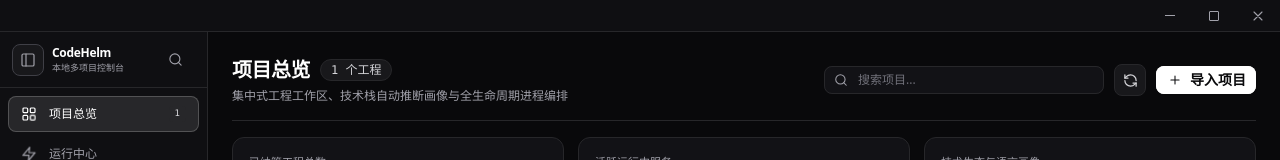
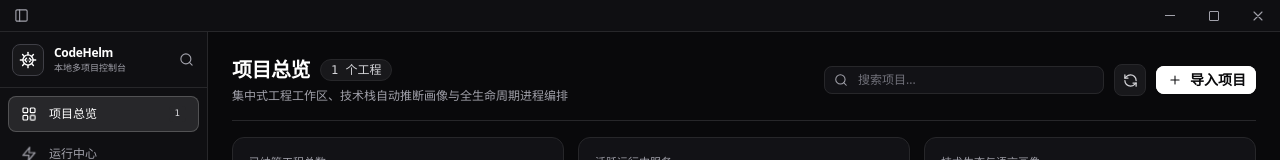
Before and after one commit to blancmx/CodeHelm, a Vue app in the folder apps/desktop/: page /#/ in a window 1280 px wide. Shown: the top 160 px of the page. Built offline with nearby package versions, Linux system fonts and the light colour scheme.

Commit message:
feat: move sidebar collapse toggle to top-left of window titlebar and restore CodeHelm logo in sidebar header

```diff
--- a/apps/desktop/src/renderer/components/WindowHeaderBar.vue
+++ b/apps/desktop/src/renderer/components/WindowHeaderBar.vue
@@ -4,6 +4,22 @@
     :class="themeStore.isDark ? 'bg-[#0f0f12] border-b border-[#27272a] text-zinc-400' : 'bg-[#f4f4f5] border-b border-[#e4e4e7] text-zinc-600'"
     @dblclick="handleToggleMaximize"
   >
+    <!-- Left: Sidebar Collapse/Expand Toggle Button on Top-Left -->
+    <div class="flex items-center h-full no-drag pl-2">
+      <button
+        type="button"
+        :title="sidebarStore.isCollapsed ? '展开侧边栏' : '折叠侧边栏'"
+        class="h-6.5 w-6.5 rounded-md flex items-center justify-center transition-all duration-150 cursor-pointer"
+        :class="themeStore.isDark
+          ? 'text-zinc-400 hover:text-white hover:bg-white/10'
+          : 'text-zinc-600 hover:text-zinc-950 hover:bg-zinc-200'"
+        @click.stop="sidebarStore.toggleCollapse"
+      >
+        <IconPanelLeftOpen v-if="sidebarStore.isCollapsed" :size="15" />
+        <IconPanelLeftClose v-else :size="15" />
+      </button>
+    </div>
+
     <!-- Full Draggable Titlebar Spacer -->
     <div class="flex-1 h-full min-w-0" />
 
@@ -84,8 +100,11 @@
 <script setup lang="ts">
 import { ref, onMounted, onUnmounted } from 'vue';
 import { useThemeStore } from '../stores/themeStore.js';
+import { useSidebarStore } from '../stores/sidebarStore.js';
+import { IconPanelLeftOpen, IconPanelLeftClose } from './icons/index.js';
 
 const themeStore = useThemeStore();
+const sidebarStore = useSidebarStore();
 const isMaximized = ref(false);
 let unsubscribeMaximize: (() => void) | null = null;
 
--- a/apps/desktop/src/renderer/layouts/MainLayout.vue
+++ b/apps/desktop/src/renderer/layouts/MainLayout.vue
@@ -7,42 +7,43 @@
     <aside
       class="h-full border-r flex flex-col justify-between select-none flex-shrink-0 z-10 overflow-hidden sidebar-transition"
       :class="[
-        isCollapsed ? 'w-[56px]' : 'w-[208px]',
+        sidebarStore.isCollapsed ? 'w-[56px]' : 'w-[208px]',
         themeStore.isDark ? 'bg-[#0f0f12] border-[#27272a]' : 'bg-[#f4f4f5] border-[#e4e4e7]',
-        isCollapsed ? 'cursor-pointer' : ''
+        sidebarStore.isCollapsed ? 'cursor-pointer' : ''
       ]"
       @click="handleSidebarBlankClick"
     >
       <!-- Top Brand & Navigation -->
       <div class="overflow-hidden">
-        <!-- Brand Header (Left: Collapse Toggle, Right: Quick Search) -->
+        <!-- Brand Header (Left: Logo, Right: Quick Search) -->
         <div
           class="h-14 px-2 flex items-center border-b transition-colors duration-200 overflow-hidden flex-shrink-0"
           :class="themeStore.isDark ? 'border-[#27272a]' : 'border-[#e4e4e7]'"
         >
-          <!-- Left: Collapse / Expand Toggle Button -->
+          <!-- Left: Brand Logo & Title Container -->
+          <div
+            class="flex items-center min-w-0 flex-1 overflow-hidden"
+            :class="sidebarStore.isCollapsed ? 'cursor-pointer' : ''"
+            :title="sidebarStore.isCollapsed ? '点击展开侧边栏' : ''"
+            @click.stop="sidebarStore.isCollapsed ? sidebarStore.expandSidebar() : null"
+          >
+            <!-- Logo Icon: Fixed 40px container, icon centered at exactly 28px -->
             <div class="w-10 h-10 flex items-center justify-center flex-shrink-0">
-            <button
-              type="button"
-              class="w-8 h-8 rounded-lg border flex items-center justify-center shadow-xs flex-shrink-0 transition-all duration-200 cursor-pointer"
+              <div
+                class="w-8 h-8 rounded-lg border flex items-center justify-center shadow-xs flex-shrink-0 transition-colors"
                 :class="[
-                themeStore.isDark
-                  ? 'bg-[#18181b] border-[#3f3f46] text-zinc-400 hover:text-white hover:border-zinc-400 hover:bg-[#27272a]'
-                  : 'bg-white border-zinc-300 text-zinc-600 hover:text-zinc-950 hover:border-zinc-400 hover:bg-zinc-100'
+                  themeStore.isDark ? 'bg-[#18181b] border-[#3f3f46] text-white' : 'bg-white border-zinc-300 text-zinc-950',
+                  sidebarStore.isCollapsed ? 'hover:border-zinc-400' : ''
                 ]"
-              :title="isCollapsed ? '展开侧边栏' : '折叠侧边栏'"
-              @click.stop="toggleCollapse"
               >
-              <IconPanelLeftOpen v-if="isCollapsed" :size="16" />
-              <IconPanelLeftClose v-else :size="16" />
-            </button>
+                <IconCodeHelmLogo :size="18" stroke-width="1.9" />
+              </div>
             </div>
 
-          <!-- Brand Text: Smooth fade & slide without affecting toggle -->
+            <!-- Brand Text: Smooth fade & slide without affecting logo -->
             <div
-            class="min-w-0 overflow-hidden whitespace-nowrap transition-all duration-300 ease-in-out flex-1 pl-1 cursor-pointer"
-            :class="isCollapsed ? 'max-w-0 opacity-0 pointer-events-none p-0 m-0' : 'max-w-[110px] opacity-100 translate-x-0'"
-            @click.stop="toggleCollapse"
+              class="min-w-0 overflow-hidden whitespace-nowrap transition-all duration-300 ease-in-out"
+              :class="sidebarStore.isCollapsed ? 'max-w-0 opacity-0 pointer-events-none p-0 m-0' : 'max-w-[110px] opacity-100 pl-1.5 translate-x-0'"
             >
               <h1 class="font-bold text-xs tracking-tight truncate" :class="themeStore.isDark ? 'text-white' : 'text-zinc-950'">
                 CodeHelm
@@ -51,13 +52,14 @@
                 本地多项目控制台
               </p>
             </div>
+          </div>
 
           <!-- Right: Quick Search Button -->
           <button
             type="button"
             class="h-6.5 rounded-md flex items-center justify-center transition-all duration-300 ease-in-out cursor-pointer flex-shrink-0"
             :class="[
-              isCollapsed ? 'w-0 max-w-0 opacity-0 pointer-events-none p-0 m-0 border-0 overflow-hidden' : 'w-6.5 opacity-100 ml-1',
+              sidebarStore.isCollapsed ? 'w-0 max-w-0 opacity-0 pointer-events-none p-0 m-0 border-0 overflow-hidden' : 'w-6.5 opacity-100 ml-1',
               themeStore.isDark
                 ? 'hover:bg-[#18181b] text-zinc-400 hover:text-white border border-transparent hover:border-[#27272a] hover:scale-105 active:scale-95'
                 : 'hover:bg-zinc-200/70 text-zinc-500 hover:text-zinc-900 border border-transparent hover:border-zinc-300 hover:scale-105 active:scale-95'
@@ -76,12 +78,12 @@
             to="/"
             class="h-9 w-full rounded-lg flex items-center transition-all duration-150 group relative"
             :class="[
-              isCollapsed ? 'overflow-visible' : 'overflow-hidden',
+              sidebarStore.isCollapsed ? 'overflow-visible' : 'overflow-hidden',
               $route.name === 'overview'
                 ? (themeStore.isDark ? 'bg-white/10 text-white border border-white/20 shadow-xs font-semibold' : 'bg-black text-white border border-black font-semibold shadow-xs')
                 : (themeStore.isDark ? 'text-zinc-400 hover:bg-[#18181b] hover:text-zinc-100 border border-transparent' : 'text-zinc-600 hover:bg-zinc-200/70 hover:text-zinc-950 border border-transparent')
             ]"
-            :title="isCollapsed ? `项目总览 (${projectStore.projects.length})` : ''"
+            :title="sidebarStore.isCollapsed ? `项目总览 (${projectStore.projects.length})` : ''"
             @mouseenter="isOverviewHovered = true"
             @mouseleave="isOverviewHovered = false"
           >
@@ -97,7 +99,7 @@
             <!-- Expanded Mode Text & Badge (Smooth clipping to the right of fixed icon) -->
             <div
               class="flex items-center justify-between min-w-0 flex-1 overflow-hidden transition-all duration-300 ease-in-out whitespace-nowrap pr-2"
-              :class="isCollapsed ? 'max-w-0 opacity-0 -translate-x-2 pointer-events-none' : 'max-w-[145px] opacity-100 translate-x-0'"
+              :class="sidebarStore.isCollapsed ? 'max-w-0 opacity-0 -translate-x-2 pointer-events-none' : 'max-w-[145px] opacity-100 translate-x-0'"
             >
               <span class="truncate text-xs font-medium transition-transform duration-200 group-hover:translate-x-0.5">项目总览</span>
               <span
@@ -114,7 +116,7 @@
               v-if="projectStore.projects.length"
               class="absolute -top-1 -right-1 min-w-[16px] h-[16px] px-1 rounded-full text-[9px] font-mono font-bold flex items-center justify-center border shadow-xs transition-all duration-200 z-20 select-none leading-none"
               :class="[
-                isCollapsed ? 'opacity-100 scale-100' : 'opacity-0 scale-50 pointer-events-none',
+                sidebarStore.isCollapsed ? 'opacity-100 scale-100' : 'opacity-0 scale-50 pointer-events-none',
                 themeStore.isDark ? 'bg-[#27272a] text-white border-[#3f3f46]' : 'bg-zinc-200 text-zinc-900 border-zinc-300'
               ]"
             >
@@ -127,12 +129,12 @@
             to="/runner"
             class="h-9 w-full rounded-lg flex items-center transition-all duration-150 group relative"
             :class="[
-              isCollapsed ? 'overflow-visible' : 'overflow-hidden',
+              sidebarStore.isCollapsed ? 'overflow-visible' : 'overflow-hidden',
               $route.name === 'runner'
                 ? (themeStore.isDark ? 'bg-white/10 text-white border border-white/20 shadow-xs font-semibold' : 'bg-black text-white border border-black font-semibold shadow-xs')
                 : (themeStore.isDark ? 'text-zinc-400 hover:bg-[#18181b] hover:text-zinc-100 border border-transparent' : 'text-zinc-600 hover:bg-zinc-200/70 hover:text-zinc-950 border border-transparent')
             ]"
-            :title="isCollapsed ? `运行中心 (${runnerStore.runningCount > 0 ? runnerStore.runningCount + ' 个活跃进程' : '空闲'})` : ''"
+            :title="sidebarStore.isCollapsed ? `运行中心 (${runnerStore.runningCount > 0 ? runnerStore.runningCount + ' 个活跃进程' : '空闲'})` : ''"
             @mouseenter="isRunnerHovered = true"
             @mouseleave="isRunnerHovered = false"
           >
@@ -149,7 +151,7 @@
             <!-- Expanded Mode Text & Active Badge -->
             <div
               class="flex items-center justify-between min-w-0 flex-1 overflow-hidden transition-all duration-300 ease-in-out whitespace-nowrap pr-2"
-              :class="isCollapsed ? 'max-w-0 opacity-0 -translate-x-2 pointer-events-none' : 'max-w-[145px] opacity-100 translate-x-0'"
+              :class="sidebarStore.isCollapsed ? 'max-w-0 opacity-0 -translate-x-2 pointer-events-none' : 'max-w-[145px] opacity-100 translate-x-0'"
             >
               <span class="truncate text-xs font-medium transition-transform duration-200 group-hover:translate-x-0.5">运行中心</span>
               <div
@@ -167,7 +169,7 @@
               v-if="runnerStore.runningCount > 0"
               class="absolute -top-1 -right-1 min-w-[16px] h-[16px] px-1 rounded-full text-[9px] font-mono font-bold flex items-center justify-center border shadow-xs transition-all duration-200 z-20 select-none leading-none"
               :class="[
-                isCollapsed ? 'opacity-100 scale-100' : 'opacity-0 scale-50 pointer-events-none',
+                sidebarStore.isCollapsed ? 'opacity-100 scale-100' : 'opacity-0 scale-50 pointer-events-none',
                 themeStore.isDark ? 'bg-white text-black border-zinc-200' : 'bg-black text-white border-zinc-800'
               ]"
             >
@@ -191,7 +193,7 @@
               ? (themeStore.isDark ? 'bg-white/10 text-white border border-white/20 shadow-xs font-semibold' : 'bg-black text-white border border-black font-semibold shadow-xs')
               : (themeStore.isDark ? 'text-zinc-400 hover:bg-[#18181b] hover:text-zinc-100 border border-transparent' : 'text-zinc-600 hover:bg-zinc-200/70 hover:text-zinc-950 border border-transparent')
           ]"
-          :title="isCollapsed ? '系统设置' : ''"
+          :title="sidebarStore.isCollapsed ? '系统设置' : ''"
         >
           <!-- Fixed Icon Box -->
           <div class="w-10 h-9 flex items-center justify-center flex-shrink-0 relative">
@@ -204,7 +206,7 @@
 
           <div
             class="flex items-center justify-between min-w-0 flex-1 overflow-hidden transition-all duration-300 ease-in-out whitespace-nowrap pr-2"
-            :class="isCollapsed ? 'max-w-0 opacity-0 -translate-x-2 pointer-events-none' : 'max-w-[145px] opacity-100 translate-x-0'"
+            :class="sidebarStore.isCollapsed ? 'max-w-0 opacity-0 -translate-x-2 pointer-events-none' : 'max-w-[145px] opacity-100 translate-x-0'"
           >
             <span class="truncate text-xs font-medium transition-transform duration-200 group-hover:translate-x-0.5">系统设置</span>
           </div>
@@ -237,13 +239,13 @@ import { useRouter, useRoute } from 'vue-router';
 import { useProjectStore } from '../stores/projectStore.js';
 import { useRunnerStore } from '../stores/runnerStore.js';
 import { useThemeStore } from '../stores/themeStore.js';
+import { useSidebarStore } from '../stores/sidebarStore.js';
 import ImportProjectModal from '../components/ImportProjectModal.vue';
 import {
   IconProjectGrid,
   IconRunnerZap,
   IconSettings,
-  IconPanelLeftClose,
-  IconPanelLeftOpen,
+  IconCodeHelmLogo,
   IconSearch,
 } from '../components/icons/index.js';
 
@@ -252,30 +254,15 @@ const route = useRoute();
 const projectStore = useProjectStore();
 const runnerStore = useRunnerStore();
 const themeStore = useThemeStore();
+const sidebarStore = useSidebarStore();
 
 // Hover states for icon animations
 const isOverviewHovered = ref(false);
 const isRunnerHovered = ref(false);
 
-// Sidebar collapse state with localStorage persistence
-const isCollapsed = ref(localStorage.getItem('codehelm_sidebar_collapsed') === 'true');
-
-function toggleCollapse() {
-  isCollapsed.value = !isCollapsed.value;
-  localStorage.setItem('codehelm_sidebar_collapsed', String(isCollapsed.value));
-}
-
-function expandSidebar() {
-  if (isCollapsed.value) {
-    isCollapsed.value = false;
-    localStorage.setItem('codehelm_sidebar_collapsed', 'false');
-  }
-}
-
 function handleSidebarBlankClick() {
-  // If sidebar is collapsed, clicking any blank area will expand it
-  if (isCollapsed.value) {
-    expandSidebar();
+  if (sidebarStore.isCollapsed) {
+    sidebarStore.expandSidebar();
   }
 }
 
--- /dev/null
+++ b/apps/desktop/src/renderer/stores/sidebarStore.ts
@@ -0,0 +1,32 @@
+import { defineStore } from 'pinia';
+import { ref } from 'vue';
+
+export const useSidebarStore = defineStore('sidebar', () => {
+  const isCollapsed = ref(localStorage.getItem('codehelm_sidebar_collapsed') === 'true');
+
+  function toggleCollapse() {
+    isCollapsed.value = !isCollapsed.value;
+    localStorage.setItem('codehelm_sidebar_collapsed', String(isCollapsed.value));
+  }
+
+  function expandSidebar() {
+    if (isCollapsed.value) {
+      isCollapsed.value = false;
+      localStorage.setItem('codehelm_sidebar_collapsed', 'false');
+    }
+  }
+
+  function collapseSidebar() {
+    if (!isCollapsed.value) {
+      isCollapsed.value = true;
+      localStorage.setItem('codehelm_sidebar_collapsed', 'true');
+    }
+  }
+
+  return {
+    isCollapsed,
+    toggleCollapse,
+    expandSidebar,
+    collapseSidebar,
+  };
+});
```
Lines whose indentation alone changed are shown as unchanged.
